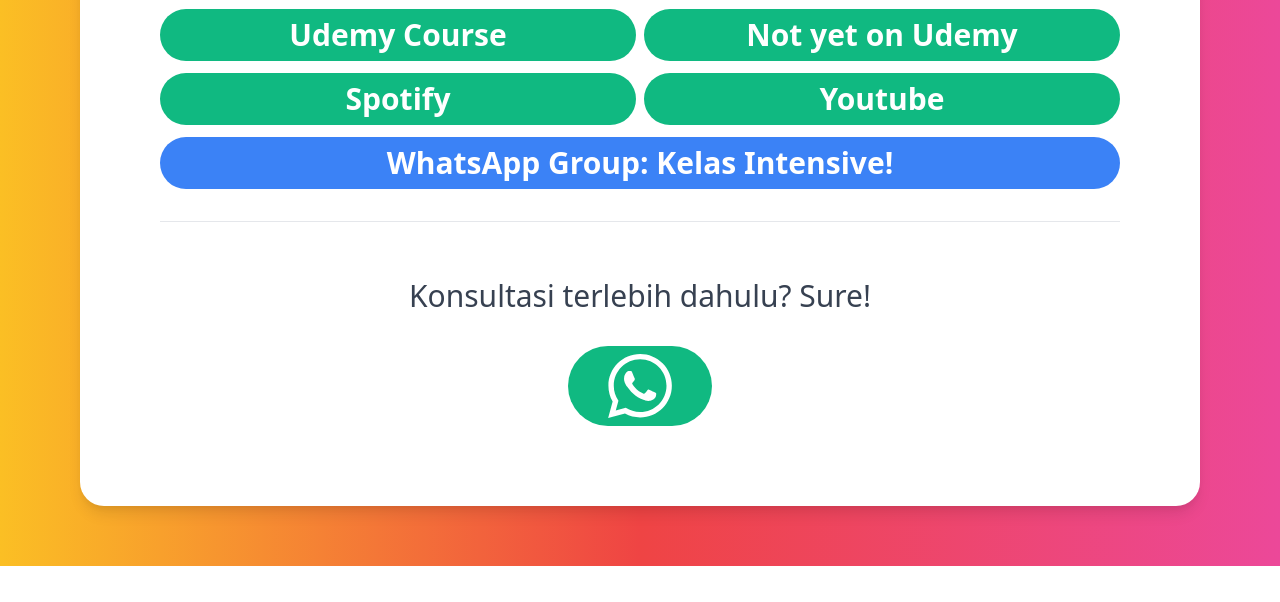
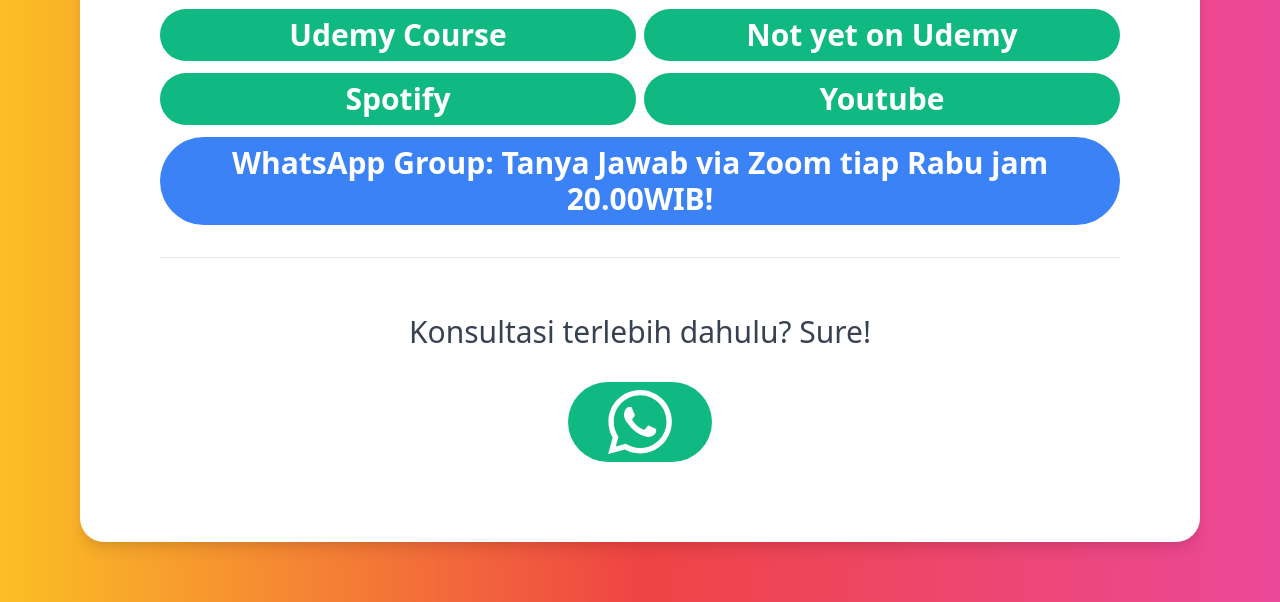
Before and after one commit to rwidlinks/rwidlinks.github.io, a plain HTML site: page index.html in a window 1280 px wide. Shown: the part 1052-1654 px from the top of the page. Before the commit the page ends 1618 px from the top, so only its background shows below. Drawn offline with nearby package versions, Linux system fonts and the light colour scheme.

Commit message:
Update index.html

```diff
--- a/index.html
+++ b/index.html
@@ -63,7 +63,7 @@
                 </li>
                <li class="flex items-start">
                   <button class="bg-blue-500 hover:bg-green-700 text-white font-bold py-2 px-4 rounded-full w-screen">
-                    <a href="https://bit.ly/rwid-wag-intensive" target="_blank">WhatsApp Group: Kelas Intensive!</a>
+                    <a href="https://bit.ly/rwid-wag-intensive" target="_blank">WhatsApp Group: Tanya Jawab via Zoom tiap Rabu jam 20.00WIB!</a>
                   </button>
                 </li>
               </ul>
```
